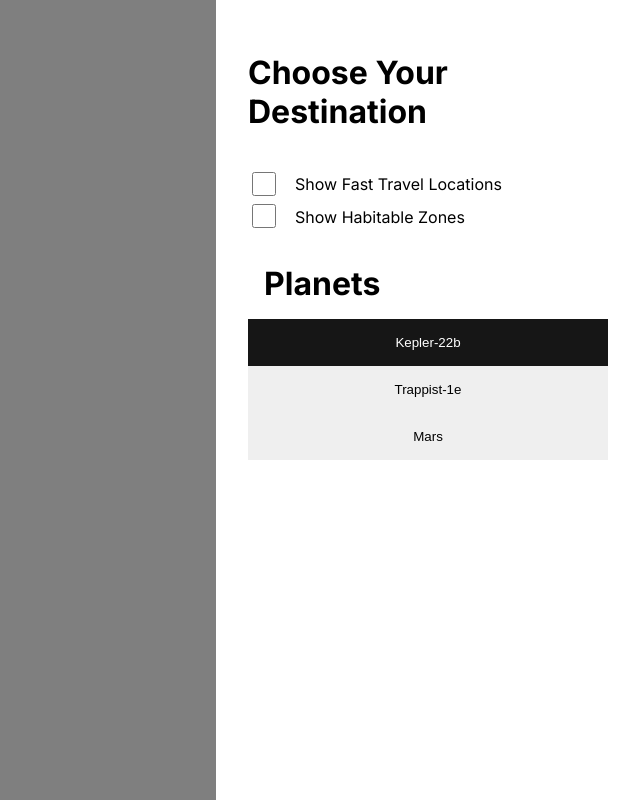
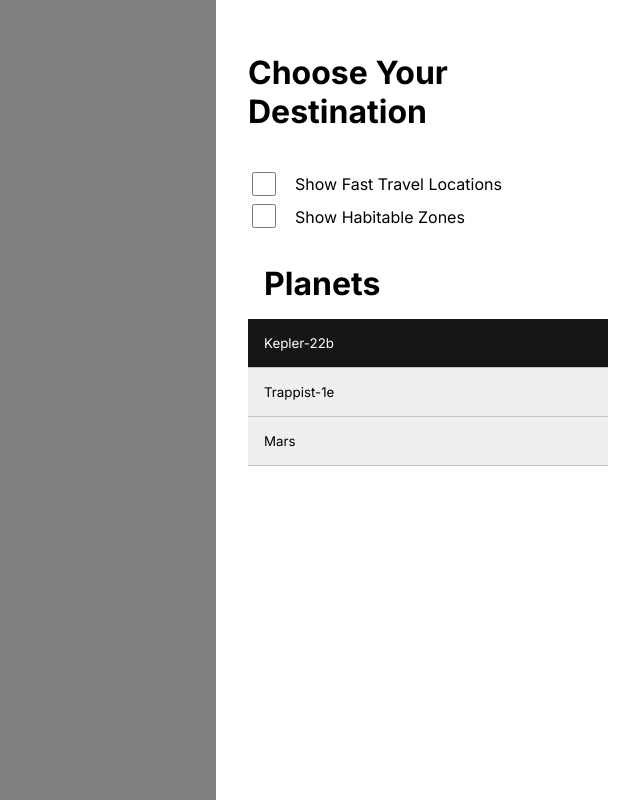
Before and after one commit to NASA-7-04/TerraNova-, a React (Create React App) app: page / in a window 1280 px wide. Shown: the whole page, without its empty margins (640-1280 px from the left). Built offline with nearby package versions, Linux system fonts and the light colour scheme; a web font is replaced by a local one.

Commit message:
Update UI

```diff
--- a/src/assets/css/App.css
+++ b/src/assets/css/App.css
@@ -25,6 +25,8 @@
   color: white;
 }
 
+
+
 .App-link {
   color: #61dafb;
 }
--- a/src/assets/css/index.css
+++ b/src/assets/css/index.css
@@ -1,21 +1,11 @@
 body {
   margin: 0;
-  font-family: -apple-system, BlinkMacSystemFont, 'Segoe UI', 'Roboto', 'Oxygen',
-    'Ubuntu', 'Cantarell', 'Fira Sans', 'Droid Sans', 'Helvetica Neue',
-    sans-serif;
+  font-family : "Inter", Helvetica, sans-serif;
   -webkit-font-smoothing: antialiased;
   -moz-osx-font-smoothing: grayscale;
 }
 
-.button {
-  margin: 0;
-  font-family: -apple-system, BlinkMacSystemFont, 'Segoe UI', 'Roboto', 'Oxygen',
-    'Ubuntu', 'Cantarell', 'Fira Sans', 'Droid Sans', 'Helvetica Neue',
-    sans-serif;
-    justify-content: start;
-}
-
 code {
   font-family: source-code-pro, Menlo, Monaco, Consolas, 'Courier New',
-    monospace;
+  monospace;
 }
--- a/src/assets/css/stylesheet.css
+++ b/src/assets/css/stylesheet.css
@@ -0,0 +1,8 @@
+button {
+  margin: 0;
+  font-family : "Inter", Helvetica, sans-serif;
+  justify-content: start;
+  padding: 1rem;
+  border: none;
+  text-decoration: none;
+}
--- a/src/components/home/Welcome.js
+++ b/src/components/home/Welcome.js
@@ -63,28 +63,22 @@ const WelcomeWindow = () => {
                     }}>
                         <button style={{
                             borderBottom: "0.1rem solid rgba(196, 196, 196, 1)",
-                            padding: "1rem",
                             backgroundColor: "rgba(22, 22, 22, 1)",
-                            border: "none",
-                            textDecoration: "none",
+                        textAlign: "left",
                         }}>
                             <a style={{color : "white", margin : 0}}>Kepler-22b</a>
                         </button>
 
                         <button style={{
                             borderBottom: "0.1rem solid rgba(196, 196, 196, 1)",
-                            padding: "1rem",
-                            border: "none",
-                            textDecoration: "none",
+                            textAlign: "left",
                         }}>
                             <a style={{color : "black", margin : 0}}>Trappist-1e</a>
                         </button>
 
                         <button style={{
                             borderBottom: "0.1rem solid rgba(196, 196, 196, 1)",
-                            padding: "1rem",
-                            border: "none",
-                            textDecoration: "none",
+                            textAlign: "left",
                         }}>
                             <a style={{color : "black", margin : 0}}>Mars</a>
                         </button>
```
